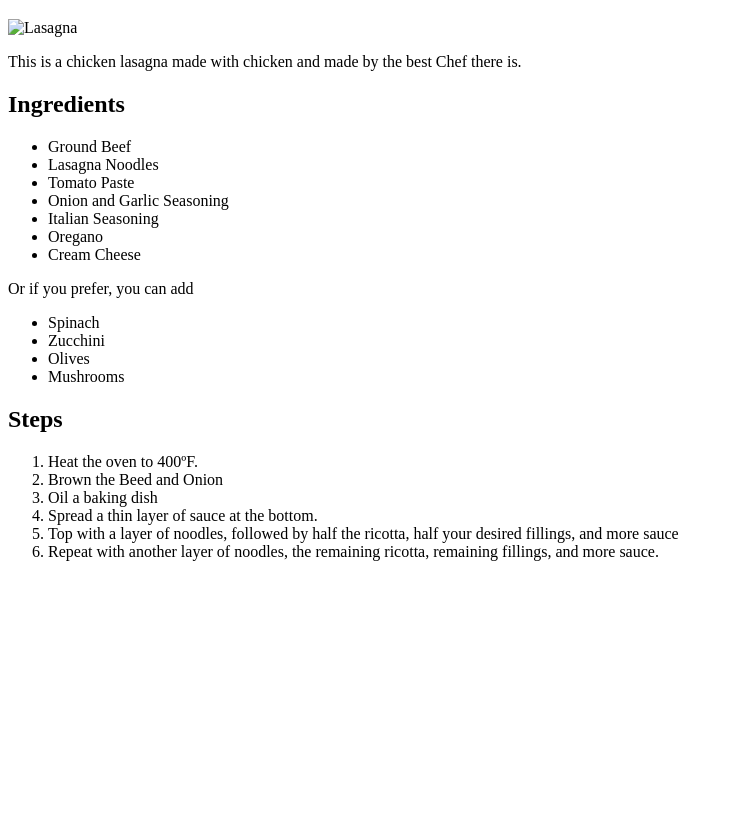
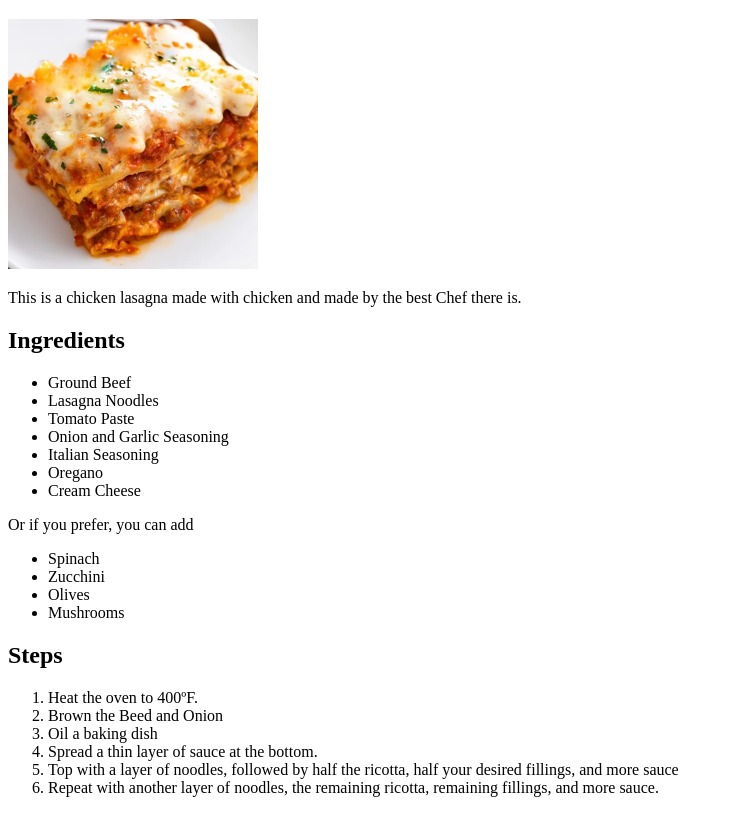
Before and after one commit to rosellidev/odin-recipes, a plain HTML site: page recipes/lasagna.html in a window 1280 px wide. Shown: the part 87-900 px from the top of the page, without its empty margins (0-733 px from the left). Before the commit the page ends 800 px from the top, so only its background shows below. Drawn offline with Linux system fonts and the light colour scheme.

Commit message:
trying to fix img not showing up

```diff
--- a/recipes/lasagna.html
+++ b/recipes/lasagna.html
@@ -8,7 +8,7 @@
 <body>
     <a href="../index.html">Home</a>
     <h1>Lasagna</h1>
-    <img src="./img/lasagna.jpg" alt="Lasagna" width="250" height="250">
+    <img src="../img/lasagna.jpg" alt="Lasagna" width="250" height="250">
     <p>This is a chicken lasagna made with chicken and made by the best Chef there is.</p>
     <h2>Ingredients</h2>
     <ul>
```
